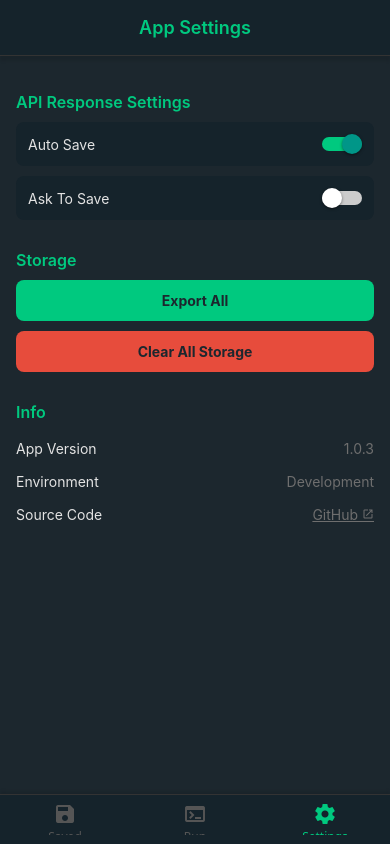
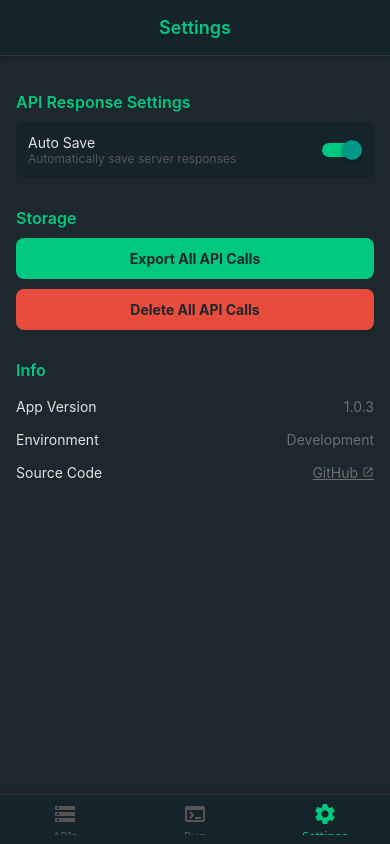
Before and after one commit to LegitKnots/APITester, a React Native app: screen /settings in a window 390 px wide. Built offline with nearby package versions, Linux system fonts and the light colour scheme.

Commit message:
Minor UI Chages

```diff
--- a/src/components/modals/ViewApiModal/index.tsx
+++ b/src/components/modals/ViewApiModal/index.tsx
@@ -28,11 +28,13 @@ export default function ViewAPIModalNavigator() {
   const route = useRoute();
 
   const { viewModalApi } = route.params as SavedTabNavigatorParamList;
+  const apiName = (name: string) => name.length > 20 ? name.slice(0, 20) + '...' : name;
+
 
   return (
     <View style={{ flex: 1 }}>
       <Header
-        title={'API Call: ' + viewModalApi.name}
+        title={apiName(viewModalApi.name)}
         onBackPress={() => navigation.goBack()}
         leftIcon="close"
         topPadding={false}
--- a/src/navigation/TabNavigator.tsx
+++ b/src/navigation/TabNavigator.tsx
@@ -21,13 +21,13 @@ const ICON_SIZE = Platform.select({
 
 const TAB_ICONS: Record<keyof TabNavigatorParamList, string> = {
   run: 'terminal',
-  saved: 'save',
+  saved: 'storage',
   settings: 'settings',
 };
 
 const TAB_LABELS: Record<keyof TabNavigatorParamList, string> = {
   run: 'Run',
-  saved: 'Saved',
+  saved: 'APIs',
   settings: 'Settings',
 };
 
--- a/src/screens/RunScreen.tsx
+++ b/src/screens/RunScreen.tsx
@@ -45,7 +45,7 @@ export default function RunAPIsScreen() {
   useEffect(() => {
     const loadSettings = async () => {
       const settings = await GetAppSettings();
-      setAutoSaveEnabled(settings.autoSaveResponseSettings?.autoSave ?? false);
+      setAutoSaveEnabled(settings.autoSaveResponses ?? false);
     };
     loadSettings();
   }, []);
@@ -61,7 +61,7 @@ export default function RunAPIsScreen() {
       const result = await RunAPICall(passedApiCall as APICall);
 
       const settings = await GetAppSettings();
-      if (settings.autoSaveResponseSettings?.autoSave && passedApiCall?.id) {
+      if (settings.autoSaveResponses && passedApiCall?.id) {
         SaveAPICallResponse(passedApiCall.id, result);
       }
 
--- a/src/screens/SavedScreen.tsx
+++ b/src/screens/SavedScreen.tsx
@@ -85,7 +85,7 @@ export default function SavedAPIsScreen() {
   return (
     <View style={styles.mainView}>
       <Header
-        title="Saved API Calls"
+        title="API Calls"
         rightIcon="add"
         onRightPress={handleOpenAddApiModal}
       />
--- a/src/screens/SettingsScreen.tsx
+++ b/src/screens/SettingsScreen.tsx
@@ -16,7 +16,7 @@ import Header from 'components/ui/Header';
 import COLORS from 'styles/core/colors';
 import { DeleteAllAPICalls } from 'scripts/APIStorage';
 import { GetAppSettings, UpdateSetting } from 'scripts/AppSettings';
-import type { AppSettings, AutoSaveSettings } from 'types/AppSettings';
+import type { AppSettings } from 'types/AppSettings';
 import MaterialIcons from 'react-native-vector-icons/MaterialIcons';
 
 export default function SettingsScreen() {
@@ -33,37 +33,10 @@ export default function SettingsScreen() {
   const handleAutoSaveChange = async (value: boolean) => {
     if (!settings) return;
 
-    const newSetting: AutoSaveSettings = value
-      ? { autoSave: true, askAlways: false }
-      : {
-          autoSave: false,
-          askAlways: settings.autoSaveResponseSettings.askAlways,
-        };
-
-    const success = await UpdateSetting('autoSaveResponseSettings', newSetting);
+    const success = await UpdateSetting('autoSaveResponses', value);
     if (success) {
       setSettings(prev =>
-        prev ? { ...prev, autoSaveResponseSettings: newSetting } : prev,
-      );
-    }
-  };
-
-  const handleAskToSaveChange = async (value: boolean) => {
-    if (!settings) return;
-
-    const prevSetting = settings.autoSaveResponseSettings;
-
-    if (prevSetting.autoSave === true) return; // askAlways is locked out when autoSave is true
-
-    const newSetting: AutoSaveSettings = {
-      autoSave: false,
-      askAlways: value,
-    };
-
-    const success = await UpdateSetting('autoSaveResponseSettings', newSetting);
-    if (success) {
-      setSettings(prev =>
-        prev ? { ...prev, autoSaveResponseSettings: newSetting } : prev,
+        prev ? { ...prev, autoSaveResponses: value } : prev,
       );
     }
   };
@@ -88,10 +61,9 @@ export default function SettingsScreen() {
 
   const handleExportStorage = async () => {
     try {
-      const allKeys = await AsyncStorage.getAllKeys();
-      const allEntries = await AsyncStorage.multiGet(allKeys);
-      const exportObj = Object.fromEntries(allEntries);
-      const exportString = JSON.stringify(exportObj, null, 2);
+      const allEntries = await AsyncStorage.getItem('SavedAPICalls');
+      //const exportObj = Object.fromEntries(allEntries);
+      const exportString = JSON.stringify(allEntries, null, 2);
 
       const path = `${RNFS.DocumentDirectoryPath}/storage-export.json`;
       await RNFS.writeFile(path, exportString, 'utf8');
@@ -103,25 +75,29 @@ export default function SettingsScreen() {
       });
     } catch (err) {
       console.error('Export error:', err);
-      Alert.alert('Failed to export storage.');
+      if (typeof err === 'string' && !err.includes('User did not share'))
+        Alert.alert('Failed to export API calls.');
     }
   };
 
   if (!settings) return null;
 
-  const autoSaveSetting = settings.autoSaveResponseSettings;
-  const autoSaveEnabled = autoSaveSetting.autoSave;
-  const askAlways = autoSaveEnabled ? false : autoSaveSetting.askAlways;
+  const autoSaveEnabled = settings.autoSaveResponses;
 
   return (
     <View style={styles.mainView}>
-      <Header title="App Settings" />
+      <Header title="Settings" />
       <SafeAreaView style={styles.safeArea}>
         <View style={styles.content}>
           <Text style={styles.sectionTitle}>API Response Settings</Text>
 
           <View style={styles.row}>
-            <Text style={styles.label}>Auto Save</Text>
+            <View>
+              <Text style={styles.label}>Auto Save</Text>
+              <Text style={styles.description}>
+                Automatically save server responses
+              </Text>
+            </View>
             <Switch
               value={autoSaveEnabled}
               onValueChange={handleAutoSaveChange}
@@ -130,28 +106,17 @@ export default function SettingsScreen() {
             />
           </View>
 
-          <View style={styles.row}>
-            <Text style={styles.label}>Ask To Save</Text>
-            <Switch
-              value={askAlways}
-              onValueChange={handleAskToSaveChange}
-              trackColor={{ false: '#ccc', true: COLORS.primary }}
-              thumbColor={askAlways ? COLORS.secondary : '#fff'}
-              disabled={autoSaveEnabled}
-            />
-          </View>
-
           <Text style={styles.sectionTitle}>Storage</Text>
 
           <TouchableOpacity style={styles.button} onPress={handleExportStorage}>
-            <Text style={styles.buttonText}>Export All</Text>
+            <Text style={styles.buttonText}>Export All API Calls</Text>
           </TouchableOpacity>
 
           <TouchableOpacity
             style={[styles.button, styles.buttonDanger]}
             onPress={handleClearStorage}
           >
-            <Text style={styles.buttonText}>Clear All Storage</Text>
+            <Text style={styles.buttonText}>Delete All API Calls</Text>
           </TouchableOpacity>
 
           <Text style={styles.sectionTitle}>Info</Text>
@@ -161,12 +126,20 @@ export default function SettingsScreen() {
           </View>
           <View style={styles.infoRow}>
             <Text style={styles.label}>Environment</Text>
-            <Text style={styles.value}>{__DEV__ ? 'Development' : 'Release'}</Text>
+            <Text style={styles.value}>
+              {__DEV__ ? 'Development' : 'Release'}
+            </Text>
           </View>
           <View style={styles.infoRow}>
             <Text style={styles.label}>Source Code</Text>
-            <TouchableOpacity onPress={() => Linking.openURL('https://github.com/LegitKnots/APITester')}>
-              <Text style={styles.valueLink}>GitHub <MaterialIcons name='open-in-new'/></Text>
+            <TouchableOpacity
+              onPress={() =>
+                Linking.openURL('https://github.com/LegitKnots/APITester')
+              }
+            >
+              <Text style={styles.valueLink}>
+                GitHub <MaterialIcons name="open-in-new" />
+              </Text>
             </TouchableOpacity>
           </View>
         </View>
@@ -212,6 +185,10 @@ const styles = StyleSheet.create({
     fontSize: 14,
     color: COLORS.text.primary,
   },
+  description: {
+    fontSize: 12,
+    color: COLORS.text.muted,
+  },
   value: {
     fontSize: 14,
     color: COLORS.text.secondary,
--- a/src/types/AppSettings.ts
+++ b/src/types/AppSettings.ts
@@ -1,16 +1,9 @@
 export type AppSettings = {
   appVersion: string;
-  autoSaveResponseSettings: AutoSaveSettings;
+  autoSaveResponses: boolean;
 };
-
-export type AutoSaveSettings =
-  | { autoSave: true; askAlways: false }
-  | { autoSave: false; askAlways: boolean };
 
 export const defaultAppSettings = {
   appVersion: '1.0.3',
-  autoSaveResponseSettings: {
-    autoSave: true,
-    askAlways: false,
-  },
+  autoSaveResponses: true,
 } as AppSettings;
```
